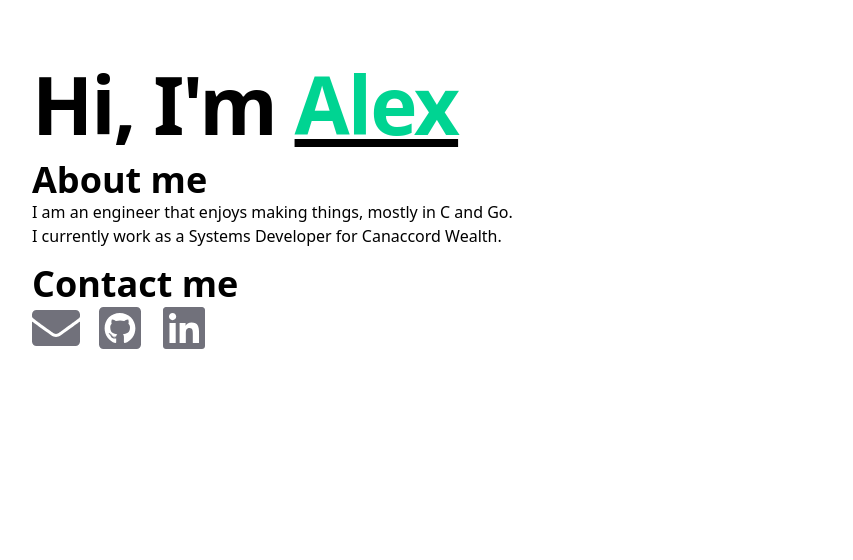
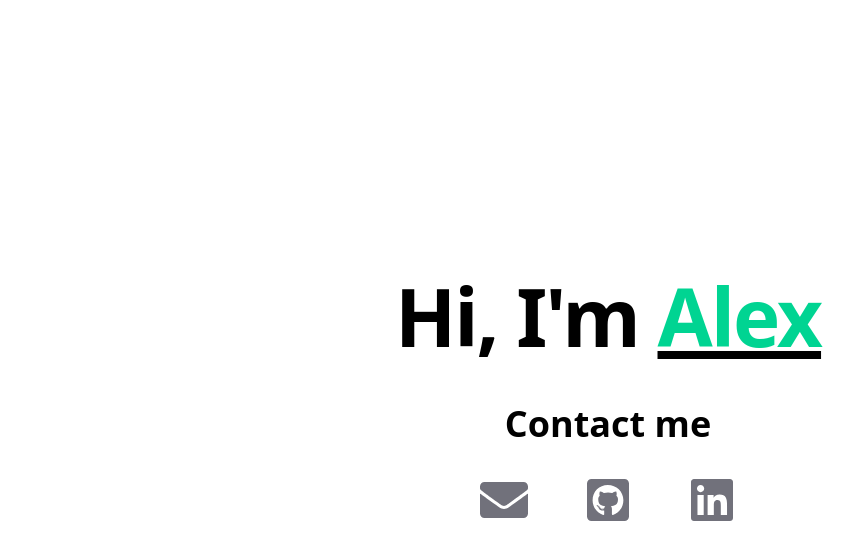
Before and after one commit to p0rches/porches.dev, a Next.js app: page / in a window 1280 px wide. Shown: the top 560 px of the page, without its empty margins (32-885 px from the left). Built offline with nearby package versions, Linux system fonts and the light colour scheme.

Commit message:
feat: Fixed styles and updated layout

```diff
--- a/src/pages/index.tsx
+++ b/src/pages/index.tsx
@@ -13,21 +13,16 @@ export default function Home() {
         <title>Alexander Scott</title>
         <link rel="icon" href="/favicon.ico" />
       </Head>
-      <main className="flex min-h-screen flex-col text-black">
+      <main className="flex min-h-screen justify-center items-center text-black">
         <div className="container flex flex-col gap-4 p-8 sm:p-16">
-          <h1 className="text-5xl font-extrabold tracking-tight sm:text-[5rem]">
+          <h1 className="text-5xl font-extrabold tracking-tight sm:text-[5rem] text-center">
             {'Hi, I\'m '}<span className="text-emerald-400 underline decoration-black">{'Alex'}</span>
           </h1>
           <div>
-            <h2 className="text-2xl sm:text-4xl font-extrabold">
-              About me
-            </h2>
-            <p>I am an engineer that enjoys making things, mostly in C and Go.</p>
-            <p>{'I currently work as a Systems Developer for Canaccord Wealth.'}</p>
-            <h2 className="text-2xl sm:text-4xl font-extrabold pt-4">
+            <h2 className="text-4xl font-extrabold py-8 text-center">
               Contact me
             </h2>
-            <div className="flex flex-row gap-4 text-5xl text-zinc-500">
+            <div className="max-w-3xs mx-auto flex flex-row gap-4 text-5xl text-zinc-500 justify-between">
               <Link
                 href="mailto:as.consultingworks@gmail.com"
                 className="hover:text-zinc-900"
```
